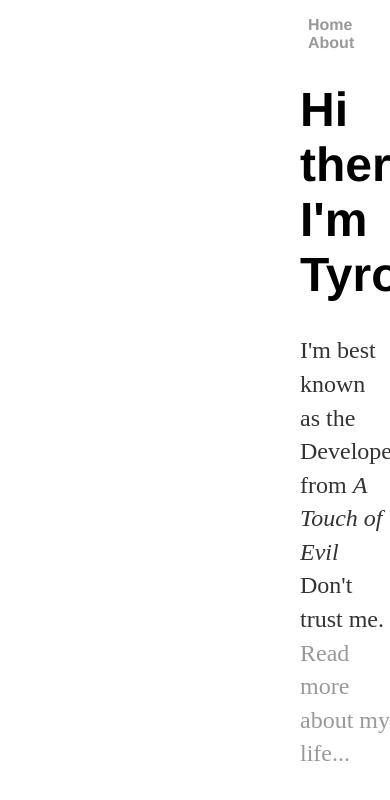
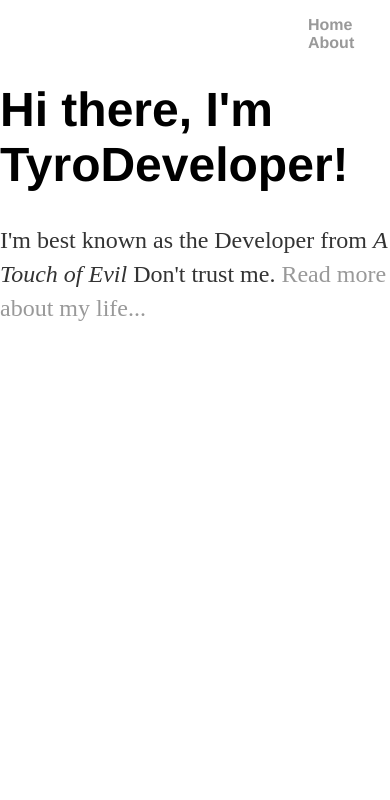
Before and after one commit to tyrodeveloper/tyrodeveloper.github.io, a Jekyll site: the page built from index.html, in a window 390 px wide. Shown: the top 800 px of the page. Built offline with Jekyll 4.4.1, drawn with Linux system fonts in a browser that asks for light colours.

Commit message:
Update main.css

```diff
--- a/css/main.css
+++ b/css/main.css
@@ -35,7 +35,7 @@ margin-left: 300px;
     position: absolute;
     top: 50px;
     right: 0;
-    left: 0;
+    left: 0!important;
     bottom: 100px;
     overflow-y: auto;
     color: #000;
```
